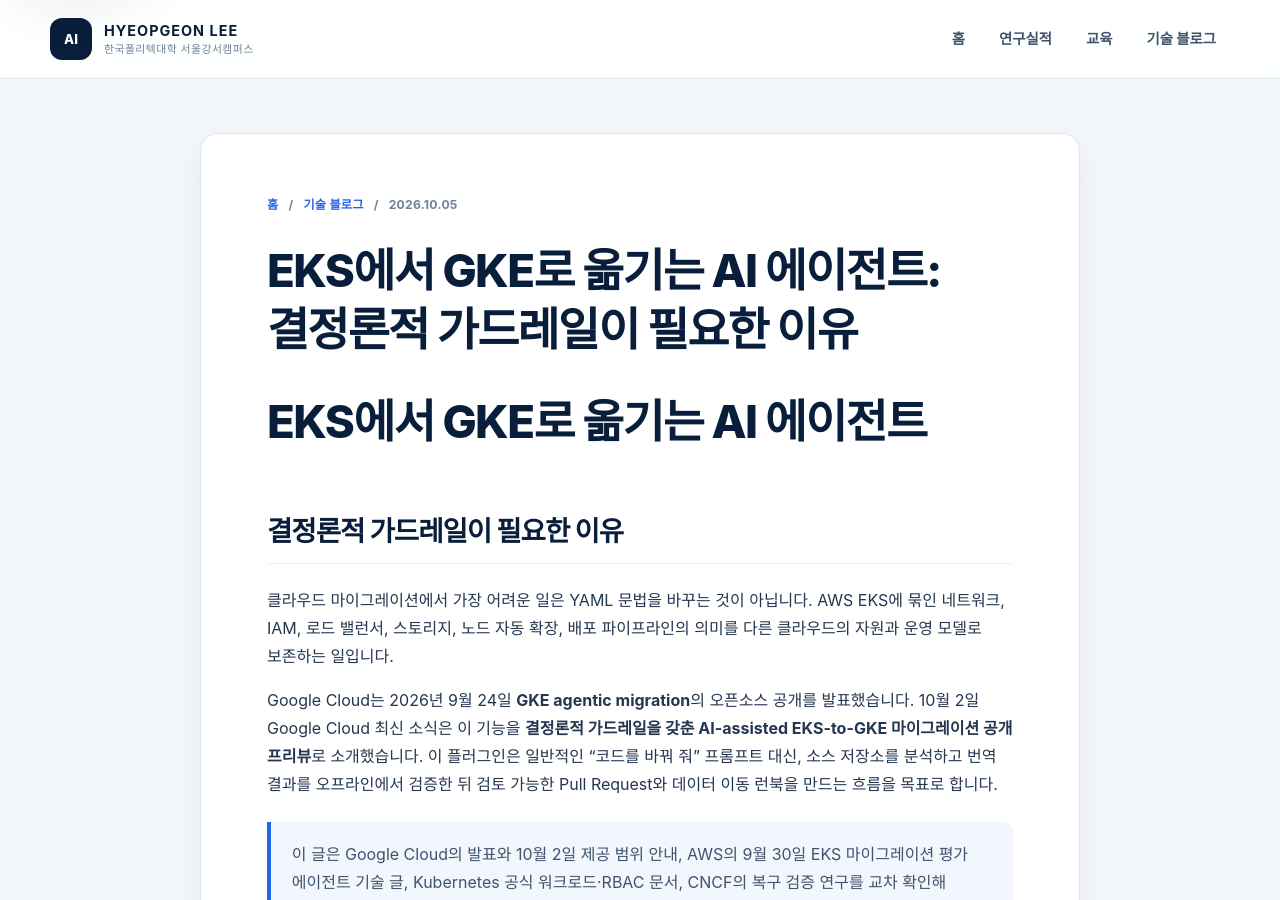
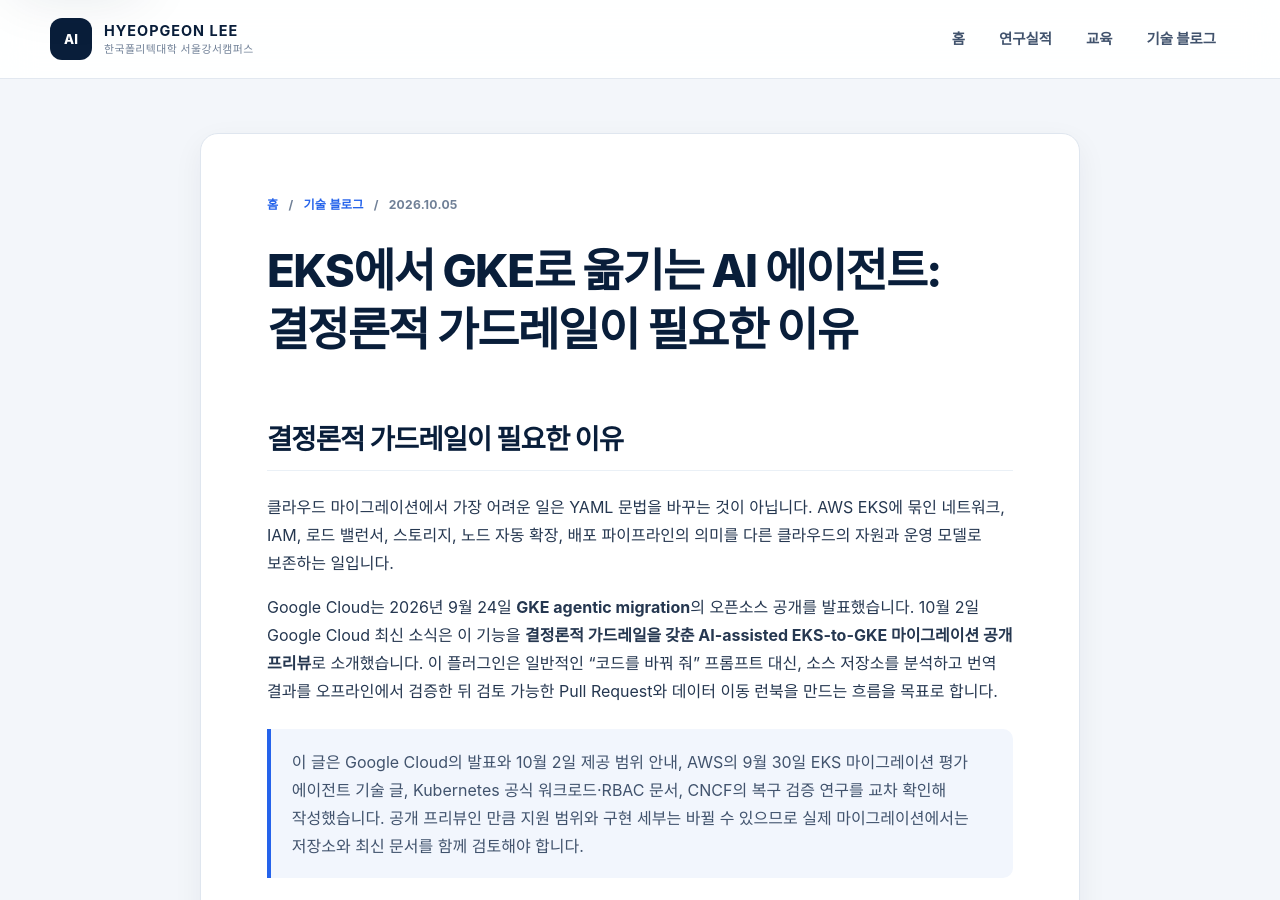
Before and after one commit to Hyeopgeon-Lee/hyeopgeon-Lee.github.io, a Jekyll site: the page built from _posts/2026-10-05-gke-agentic-migration-guardrails.md, in a window 1280 px wide and 900 px high. Built offline with Jekyll 4.4.1, drawn with Linux system fonts in a browser that asks for light colours; some web fonts are replaced.

Commit message:
Fix article heading structure for SEO validation

```diff
--- a/_posts/2026-10-05-gke-agentic-migration-guardrails.md
+++ b/_posts/2026-10-05-gke-agentic-migration-guardrails.md
@@ -7,7 +7,6 @@
 ai_assisted: true
 ---
 
-# EKS에서 GKE로 옮기는 AI 에이전트
 ## 결정론적 가드레일이 필요한 이유
 
 클라우드 마이그레이션에서 가장 어려운 일은 YAML 문법을 바꾸는 것이 아닙니다. AWS EKS에 묶인 네트워크, IAM, 로드 밸런서, 스토리지, 노드 자동 확장, 배포 파이프라인의 의미를 다른 클라우드의 자원과 운영 모델로 보존하는 일입니다.
```
